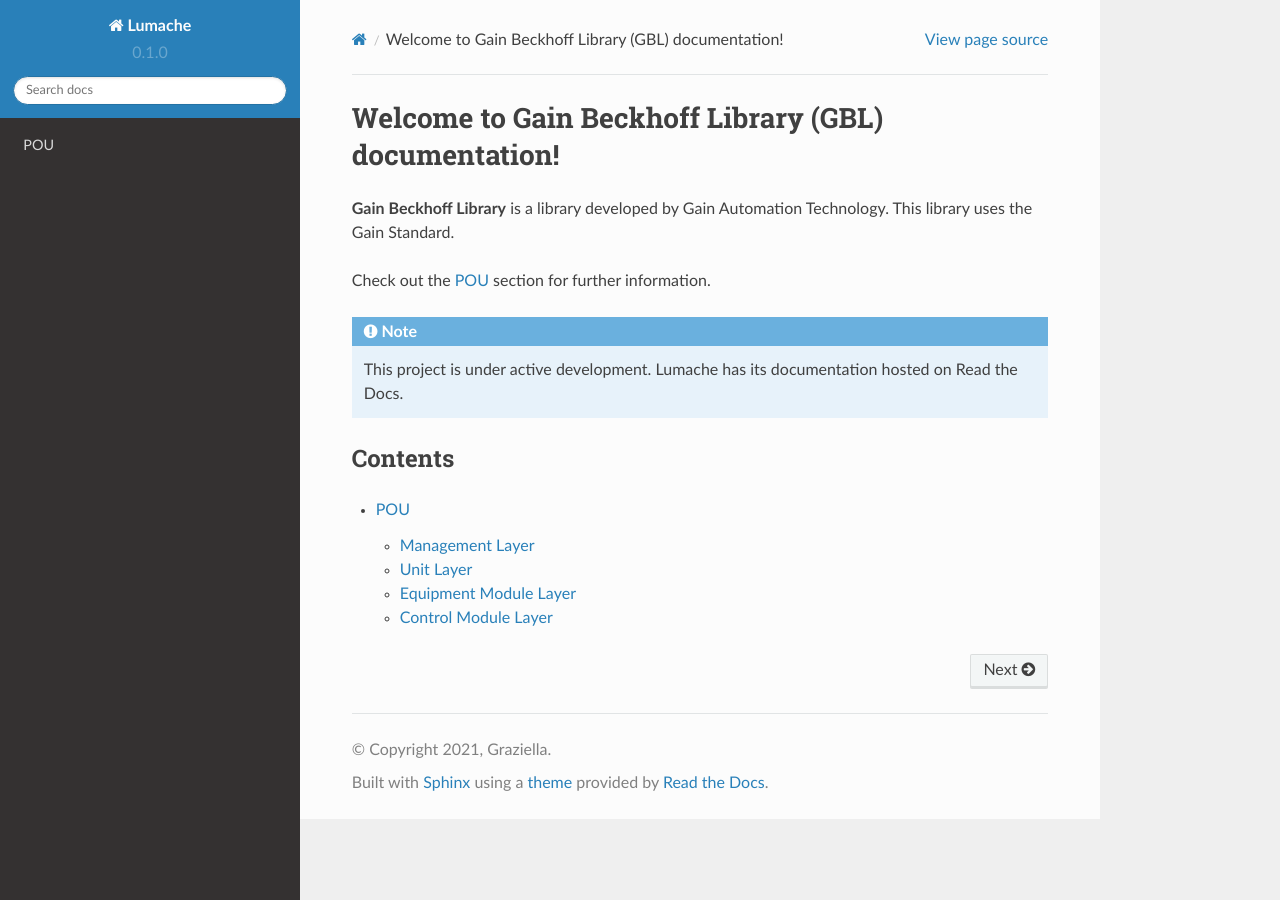
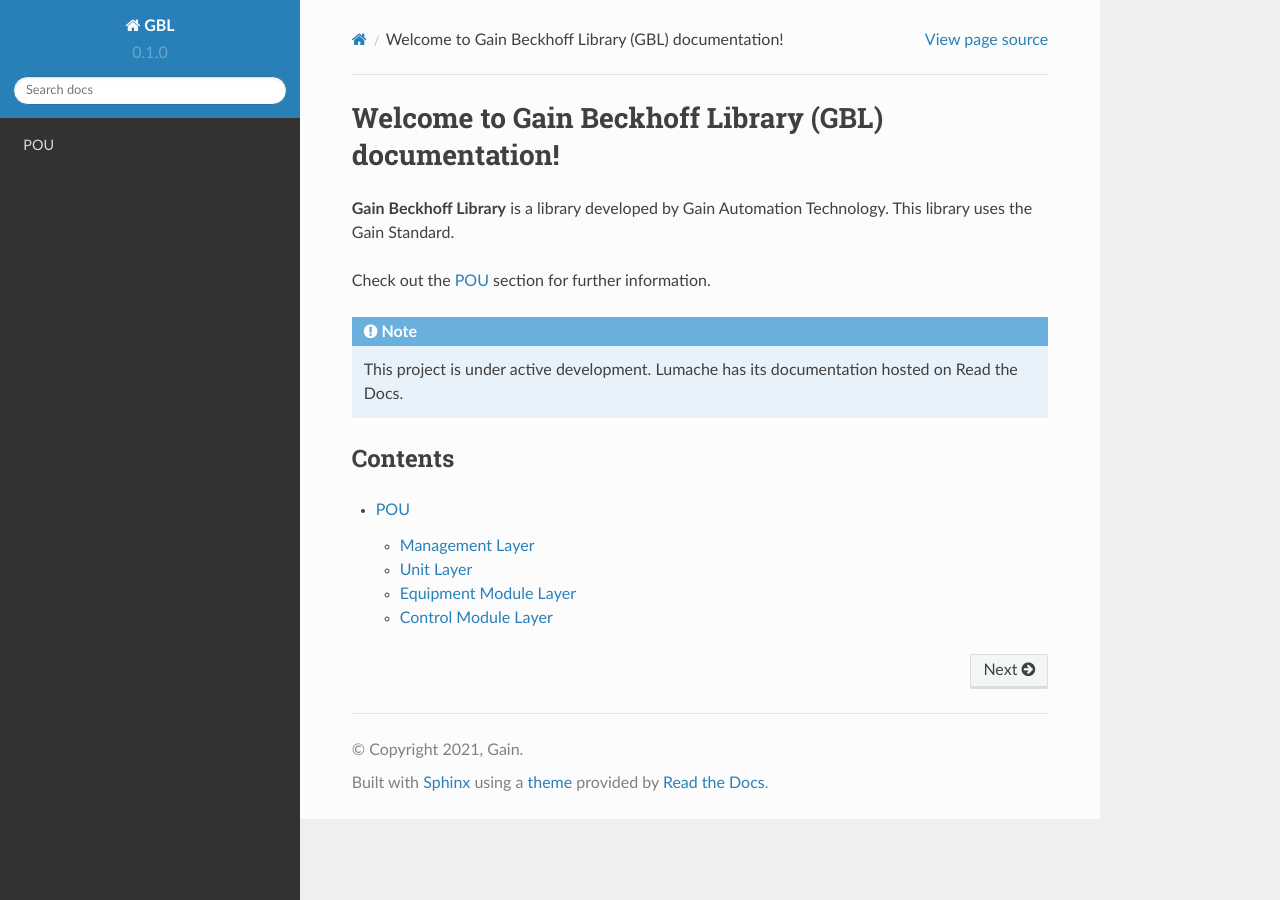
Before and after one commit to jespervangilsgain/rtd-tutorial, a Sphinx documentation site: the page built from docs/source/index.rst, in a window 1280 px wide. Built offline with Sphinx 7.4.7 and the Read the Docs theme 2.0.0, drawn with Linux system fonts in a browser that asks for light colours.

Commit message:
Update conf.py

```diff
--- a/docs/source/conf.py
+++ b/docs/source/conf.py
@@ -2,9 +2,9 @@
 
 # -- Project information
 
-project = 'Lumache'
-copyright = '2021, Graziella'
-author = 'Graziella'
+project = 'GBL'
+copyright = '2021, Gain'
+author = 'Gain'
 
 release = '0.1'
 version = '0.1.0'
```
